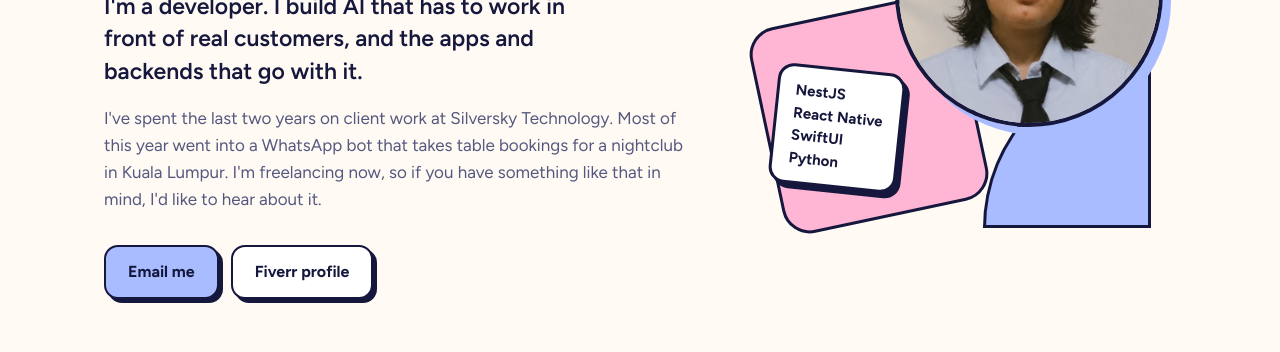
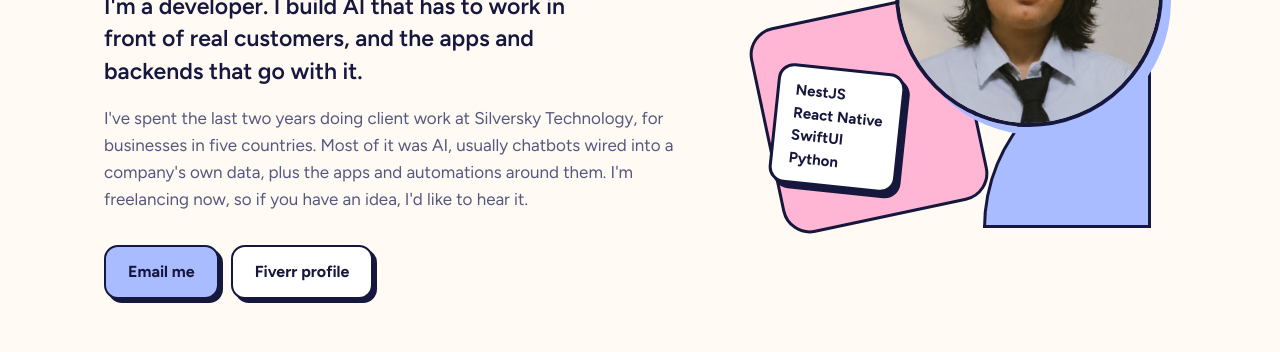
Before and after one commit to debab1ee/debab1ee.github.io, a plain HTML site: page index.html in a window 1280 px wide. Shown: the part 372-724 px from the top of the page. Drawn offline with nearby package versions, Linux system fonts and the light colour scheme.

Commit message:
Broaden hero intro away from the KL project
Co-Authored-By: Claude Opus 5.5 <noreply@anthropic.com>

```diff
--- a/index.html
+++ b/index.html
@@ -94,9 +94,9 @@
           and the apps and backends that go with it.
         </p>
         <p class="intro">
-          I've spent the last two years on client work at Silversky Technology. Most of this year
-          went into a WhatsApp bot that takes table bookings for a nightclub in Kuala Lumpur.
-          I'm freelancing now, so if you have something like that in mind, I'd like to hear about it.
+          I've spent the last two years doing client work at Silversky Technology, for businesses in
+          five countries. Most of it was AI, usually chatbots wired into a company's own data, plus the
+          apps and automations around them. I'm freelancing now, so if you have an idea, I'd like to hear it.
         </p>
         <div class="cta-row">
           <a class="btn btn-blue" href="mailto:theofficialdebakshi@gmail.com">Email me</a>
```
